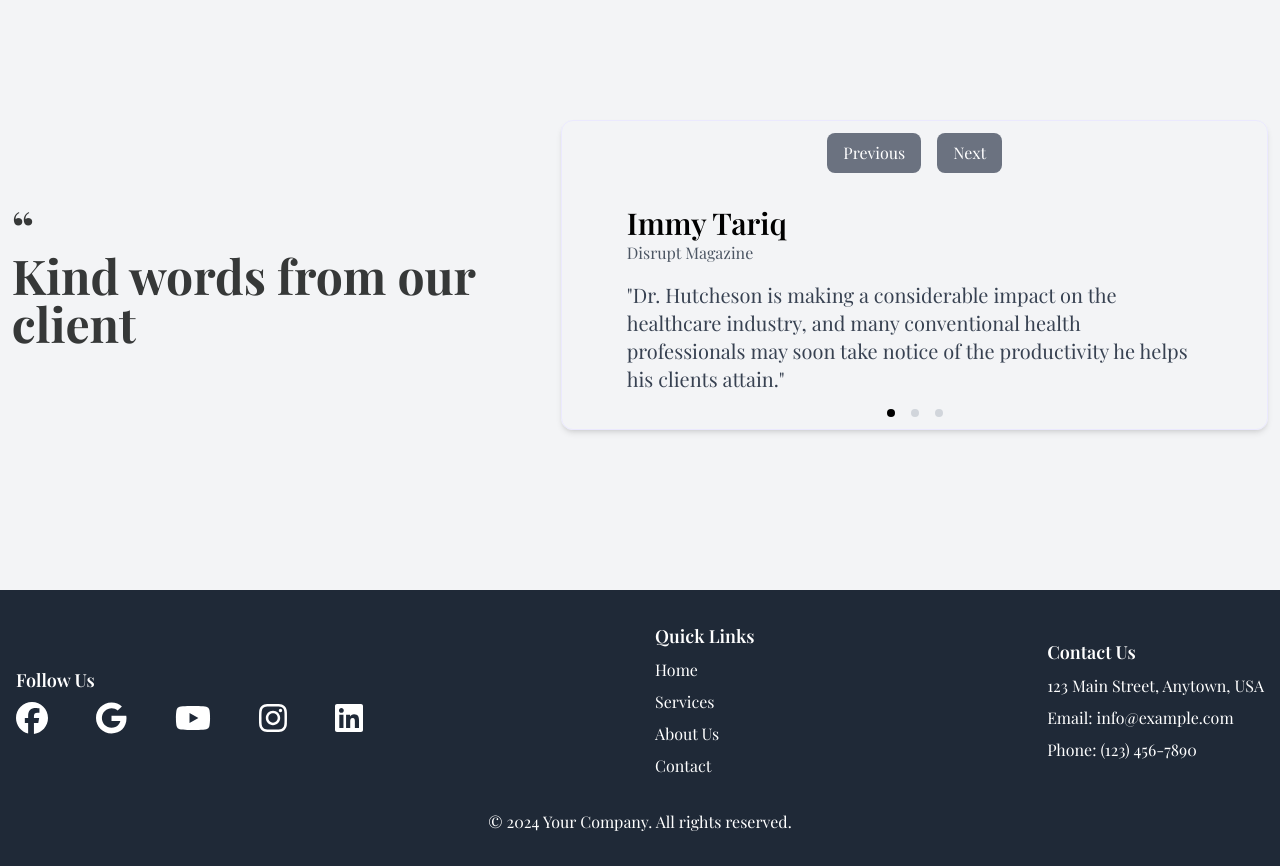
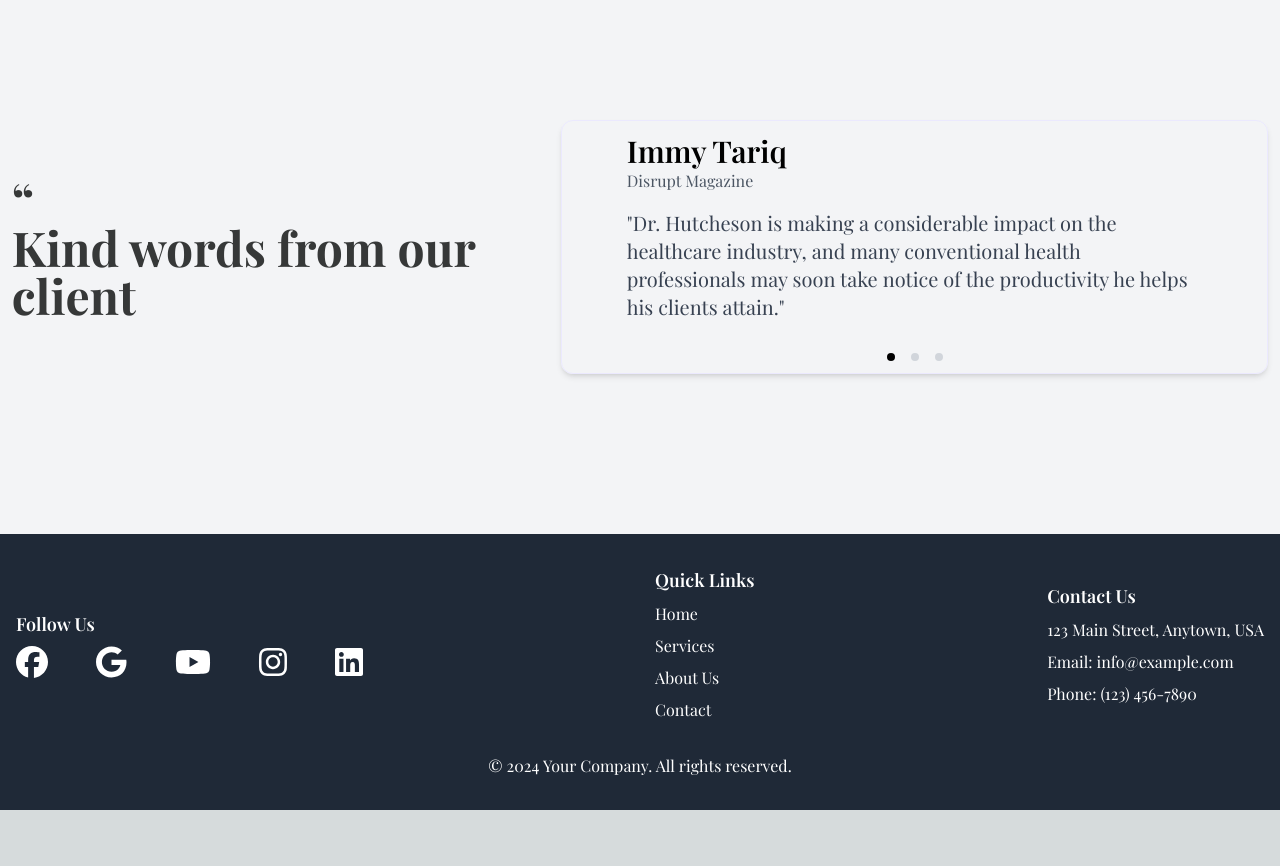
Before and after one commit to alaindimabuyo/posture-vision, a Next.js app: page / in a window 1280 px wide. Shown: the part 1640-2506 px from the top of the page. After the commit the page ends 2450 px from the top, so only its background shows below. Built offline with nearby package versions, Linux system fonts and the light colour scheme.

Commit message:
height adjustment

```diff
--- a/components/pages/Testimonials.js
+++ b/components/pages/Testimonials.js
@@ -62,18 +62,6 @@ const Testimonials = () => {
           <p>“</p> Kind words from our client
         </h2>
         <div className="px-4 py-6 lg:py-3 border border-[#eae8ffe7] shadow-md rounded-xl w-full lg:w-2/3">
-          <div className="flex justify-center mb-8">
-            <button
-              onClick={handlePrevious}
-              className="bg-gray-500 text-white px-4 py-2 rounded-lg mr-4">
-              Previous
-            </button>
-            <button
-              onClick={handleNext}
-              className="bg-gray-500 text-white px-4 py-2 rounded-lg">
-              Next
-            </button>
-          </div>
           <div
             className={`flex justify-center ${
               fade ? styles['fade-exit-active'] : styles['fade-enter-active']
@@ -89,7 +77,7 @@ const Testimonials = () => {
                   </p>
                 </div>
               </div>
-              <p className="text-gray-700 text-xl">
+              <p className="text-gray-700 text-xl h-[8rem]">
                 {testimonials[currentIndex].text}
               </p>
             </div>
```
